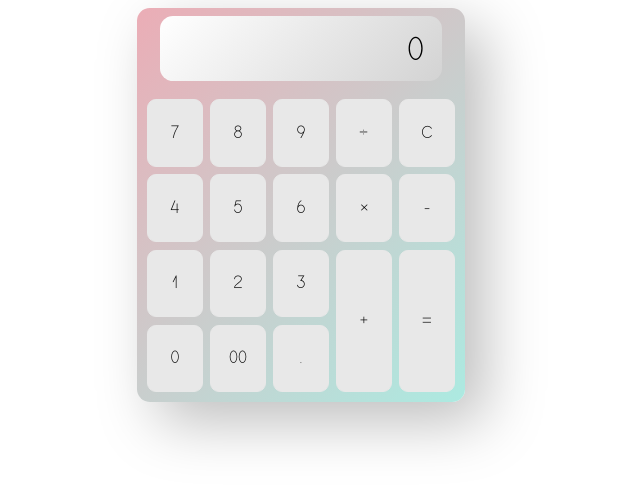
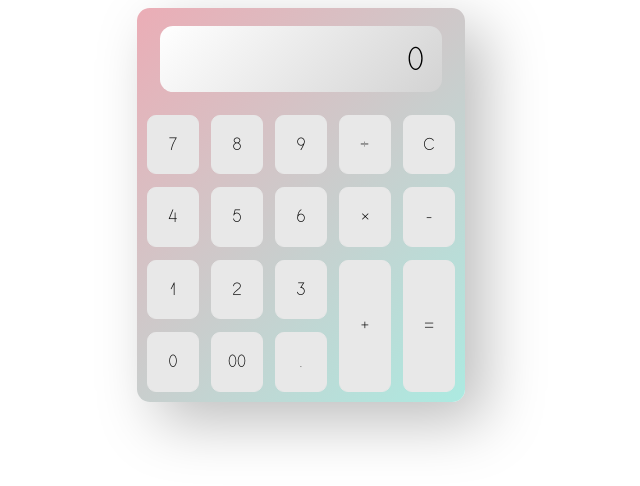
Before and after one commit to nearlyblank/calc, a plain HTML site: page index.html in a window 1280 px wide. Shown: the whole page, without its empty margins (339-979 px from the left). Drawn offline with Linux system fonts and the light colour scheme.

Commit message:
style changes

```diff
--- a/styles.css
+++ b/styles.css
@@ -57,10 +57,9 @@ button:active {
     border-radius: .5rem;
     box-shadow: 20px 20px 60px #bebebe, -20px -20px 60px #ffffff;
     display: grid;
-    gap: .2rem;
+    gap: .5rem;
     grid-template-columns: 1fr 1fr 1fr 1fr 1fr;
     grid-template-rows: 1fr 1fr 1fr 1fr 1fr;
-    gap: .3rem;
     grid-auto-flow: row;
     grid-template-areas:
       "display display display display display"
@@ -70,11 +69,10 @@ button:active {
       ". . . add equals";
 }
 
-
 .cardDisplay {
     margin: 0 auto;
     overflow: hidden;
-    margin-top: .3rem;
+    margin-top: .7rem;
     margin-bottom: .4rem;
     width: 80%;
     height: 30px;
```
